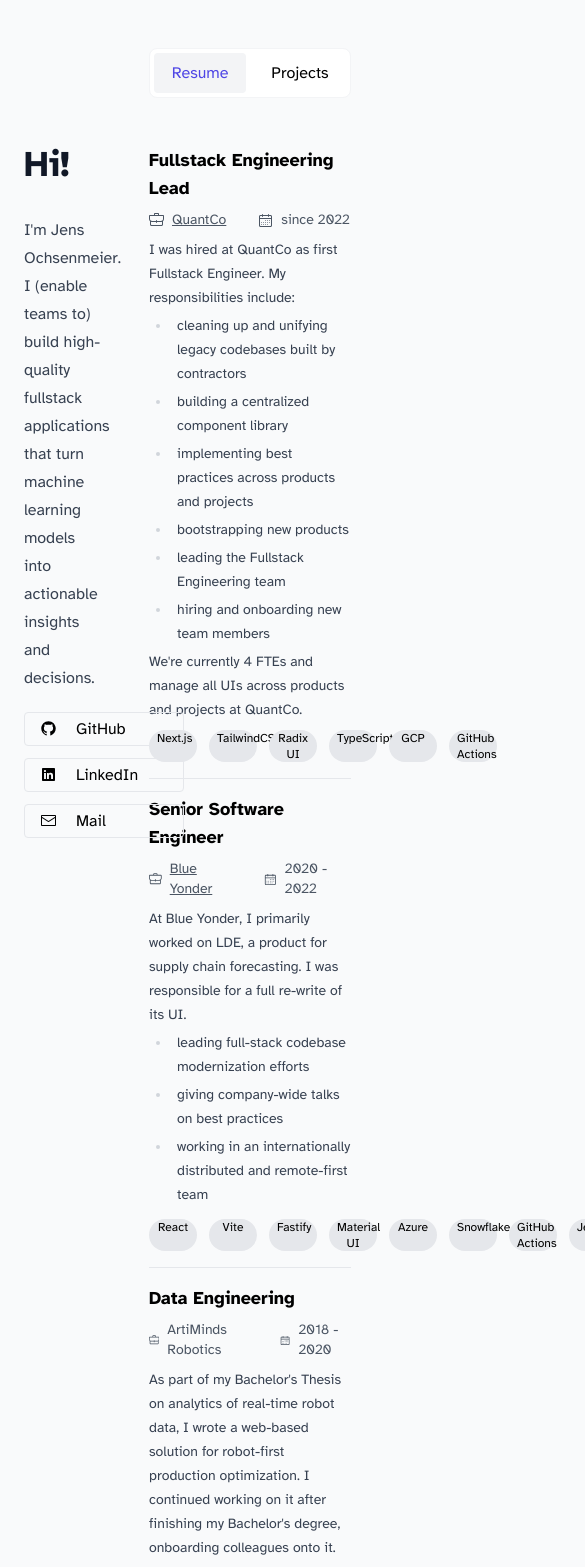
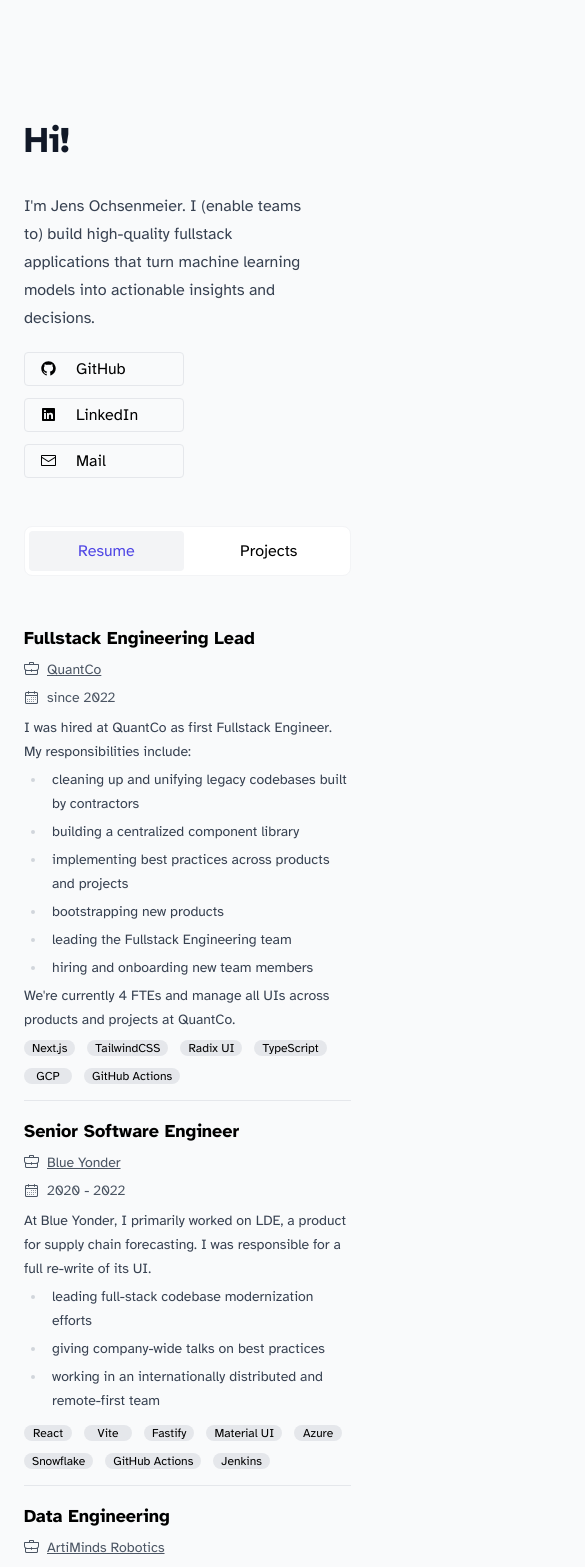
Before and after one commit to jens-ox/blog, a Next.js app: page / in a window 390 px wide. Shown: the top 1567 px of the page, 585 px wide, since content can reach past the window. Built offline with nearby package versions, Linux system fonts and the light colour scheme.

Commit message:
responsivity

```diff
--- a/app/layout.tsx
+++ b/app/layout.tsx
@@ -29,7 +29,7 @@
     <html lang="en" suppressHydrationWarning>
       <body className={clsx(sans.variable, 'font-sans min-h-screen')}>
         <Contexts>
-          <main className="w-full max-w-7xl mx-auto py-12 px-6 grid grid-cols-3 gap-12">
+          <main className="w-full max-w-7xl mx-auto py-6 lg:py-12 px-6 grid grid-cols-1 lg:grid-cols-3 gap-12">
             <div className="flex flex-col gap-5 pt-24">
               <div className="prose dark:prose-invert">
                 <h1>Hi!</h1>
@@ -39,7 +39,7 @@
                   decisions.
                 </p>
               </div>
-              <div className="flex flex-col gap-3">
+              <div className="flex flex-row lg:flex-col flex-wrap gap-3">
                 <div>
                   <a href="https://github.com/jens-ox" target="_blank" className="button">
                     <GitHubLogoIcon /> <span>GitHub</span>
--- a/app/page.tsx
+++ b/app/page.tsx
@@ -6,7 +6,7 @@
   title: string | ReactNode
   company: string | ReactNode
   dates: string
-  description: string | ReactNode
+  description: ReactNode
   tools?: string[]
 }
 
@@ -67,7 +67,11 @@
   },
   {
     title: 'Data Engineering',
-    company: 'ArtiMinds Robotics',
+    company: (
+      <a href="https://www.artiminds.com/" target="_blank" className="underline">
+        ArtiMinds Robotics
+      </a>
+    ),
     dates: '2018 - 2020',
     description: (
       <>
@@ -92,7 +96,11 @@
   },
   {
     title: 'Data Mining Intern',
-    company: 'Mercedes-Benz',
+    company: (
+      <a href="https://group.mercedes-benz.com/" target="_blank" className="underline">
+        Mercedes-Benz
+      </a>
+    ),
     dates: '2017 - 2018',
     description: (
       <>
@@ -109,7 +117,11 @@
   },
   {
     title: 'Research Assistant',
-    company: 'Karlsruhe Institute of Technology (KIT)',
+    company: (
+      <a href="https://kit.edu" target="_blank" className="underline">
+        Karlsruhe Institute of Technology (KIT)
+      </a>
+    ),
     dates: '2015 - 2017',
     description: (
       <>
@@ -124,7 +136,11 @@
   },
   {
     title: 'Bachelor of Science',
-    company: 'Karlsruhe Institute of Technology (KIT)',
+    company: (
+      <a href="https://kit.edu" target="_blank" className="underline">
+        Karlsruhe Institute of Technology (KIT)
+      </a>
+    ),
     dates: '2014 - 2018',
     description: (
       <ul>
@@ -138,7 +154,11 @@
   },
   {
     title: 'Abitur',
-    company: 'Schickhardt-Gymnasium Herrenberg',
+    company: (
+      <a href="https://www.schickhardt.net/" target="_blank" className="underline">
+        Schickhardt-Gymnasium Herrenberg
+      </a>
+    ),
     dates: '2006 - 2014',
     description: (
       <ul>
@@ -164,7 +184,7 @@
           )}
         >
           <h2 className="font-bold text-lg">{p.title}</h2>
-          <div className="flex gap-8 text-sm text-gray-600">
+          <div className="flex flex-col md:flex-row gap-2 md:gap-8 text-sm text-gray-600">
             <div className="flex items-center gap-2">
               <BackpackIcon />
               <span>{p.company}</span>
@@ -174,9 +194,9 @@
               <span>{p.dates}</span>
             </div>
           </div>
-          <p className="prose prose-sm dark:prose-invert">{p.description}</p>
+          <div className="prose prose-sm dark:prose-invert">{p.description}</div>
           {p.tools && p.tools.length > 0 ? (
-            <div className="text-xs flex gap-3">
+            <div className="text-xs flex flex-wrap gap-3">
               {p.tools?.map((t, j) => (
                 <span
                   className="rounded-full bg-gray-200 px-2 inline-block min-w-12 text-center"
--- a/app/projects/page.tsx
+++ b/app/projects/page.tsx
@@ -6,7 +6,7 @@
   title: string | ReactNode
   link: string
   alt?: string
-  description: string | ReactNode
+  description: ReactNode
   tools?: string[]
 }
 
@@ -147,9 +147,9 @@
               </a>
             </div>
           </div>
-          <p className="prose prose-sm dark:prose-invert">{p.description}</p>
+          <div className="prose prose-sm dark:prose-invert">{p.description}</div>
           {p.tools && p.tools.length > 0 ? (
-            <div className="text-xs flex gap-3">
+            <div className="text-xs flex flex-wrap gap-3">
               {p.tools?.map((t, j) => (
                 <span
                   className="rounded-full bg-gray-200 px-2 inline-block min-w-12 text-center"
```
